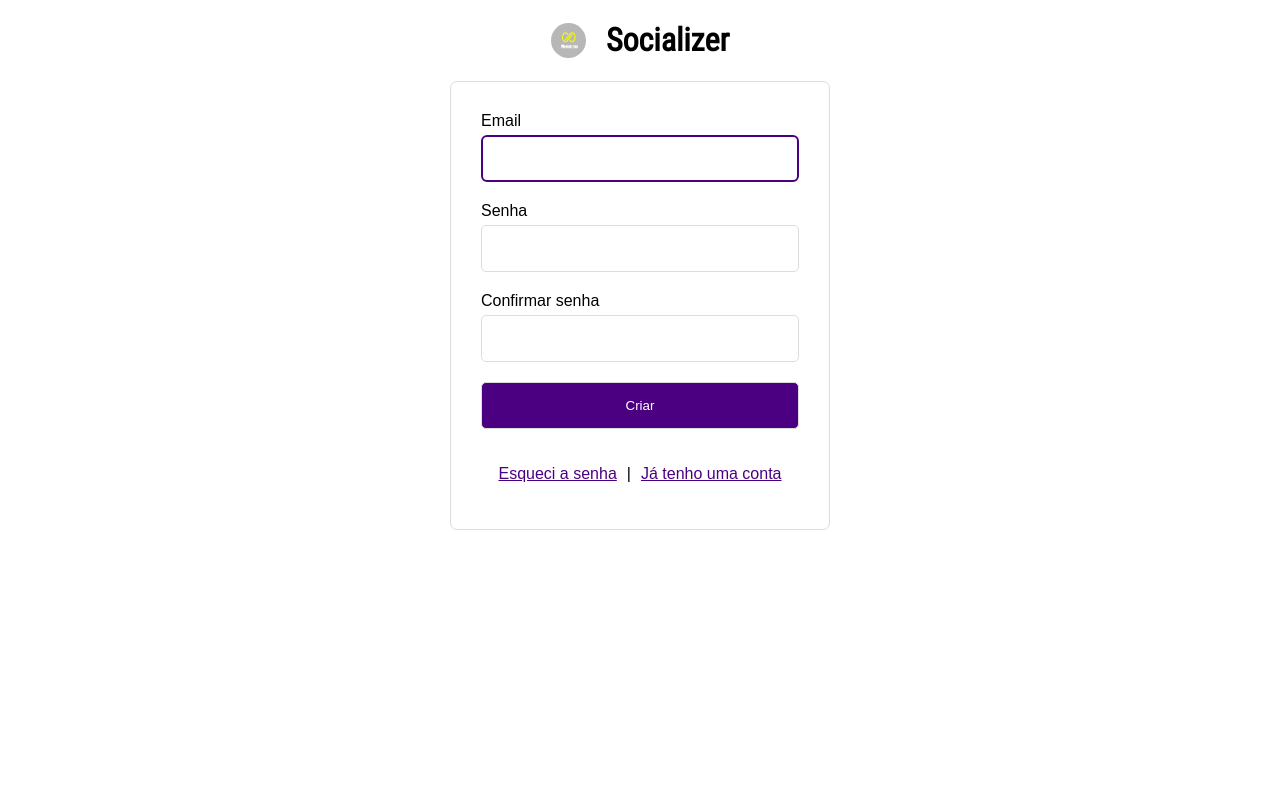
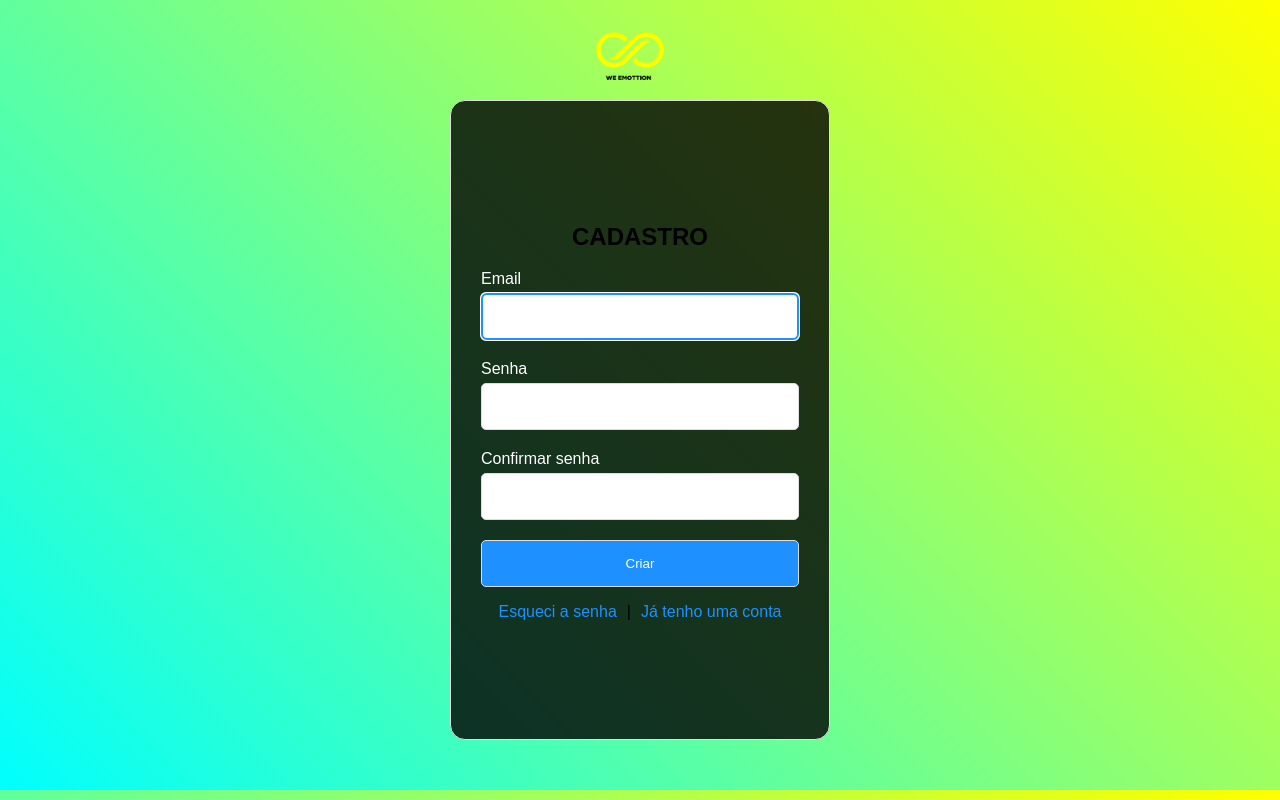
Before and after one commit to sairessy/social-network, a plain HTML site: page sign-up.html in a window 1280 px wide. Drawn offline with Linux system fonts and the light colour scheme.

Commit message:
Changing colors

```diff
--- a/css/dashboard.css
+++ b/css/dashboard.css
@@ -1,14 +1,15 @@
+body {
+  background-image: linear-gradient(45deg,cyan,yellow);
+}
+
 header {
   height: 70px;
   display: flex;
-  border-bottom-left-radius: 5px;
-  border-bottom-right-radius: 5px;
   justify-content: space-around;
   align-items: center;
   padding: 10px;
-  border-bottom: 1px solid var(--grey-color);
   position: sticky;
-  background-color: var(--light-color);
+  background-color: rgba(0, 0, 0, .8);
   top: 0;
   z-index: 2;
   box-shadow: 0 2px 6px #aaa;
@@ -113,6 +114,7 @@ section textarea {
 
 #btn-logout {
   cursor: pointer;
+  color: #fff;
 }
 
 .logo-wrap {
--- a/css/login.css
+++ b/css/login.css
@@ -1,3 +1,7 @@
+body {
+  background-image: linear-gradient(45deg,cyan,yellow);
+}
+
 form {
   display: flex;
   flex-direction: column;
@@ -6,8 +10,11 @@ form {
   min-height: 420px;
   margin: auto;
   border: 1px solid #ddd;
-  border-radius: 7px;
+  border-radius: 15px;
   padding: 30px;
+  background-color: rgba(0, 0, 0, .8);
+  min-height: 80vh;
+  margin-bottom: 50px;
 }
 
 form input {
@@ -16,6 +23,7 @@ form input {
 
 form label {
   margin-bottom: 5px;
+  color: #fff;
 }
 
 h1 {
@@ -31,6 +39,10 @@ h1 {
   margin: auto 10px;
 }
 
+form button i {
+  margin-right: 10px;
+}
+
 @media (max-width: 414px) {
   form {
     width: auto;
--- a/css/main.css
+++ b/css/main.css
@@ -1,5 +1,5 @@
 :root {
-  --primary-color: indigo;
+  --primary-color: dodgerblue;
   --light-color: #fff;
   --grey-color: #ddd;
   --color-danger: #ff0000;
@@ -12,6 +12,7 @@
 }
 
 a {
+  text-decoration: none;
   color: var(--primary-color);
 }
 
@@ -20,7 +21,7 @@ body {
   padding: 0;
 }
 
-input, textarea {
+input, textarea, button {
   padding: 15px;
   border-radius: 5px;
   border: 1px solid var(--grey-color);
@@ -46,6 +47,12 @@ input[type="submit"], button {
 
 .logo-wrap h1 {
   font-family: 'rbt';
+  color: #fff;
+  display: none;
+}
+
+h2 {
+  text-align: center;
 }
 
 .logo-wrap {
@@ -58,6 +65,6 @@ input[type="submit"], button {
 .logo-wrap img {
   margin-right: 20px;
   border-radius: 100%;
-  width: 35px;
-  height: 35px;
+  width: 100px;
+  height: 100px;
 }
--- a/css/sign-up.css
+++ b/css/sign-up.css
@@ -1,13 +1,19 @@
+body {
+  background-image: linear-gradient(45deg,cyan,yellow);
+}
+
 form {
   display: flex;
   flex-direction: column;
   justify-content: center;
   width: 380px;
-  min-height: 420px;
   margin: auto;
   border: 1px solid #ddd;
-  border-radius: 7px;
+  border-radius: 15px;
+  background-color: rgba(0, 0, 0, .8);
+  min-height: 80vh;
   padding: 30px;
+  margin-bottom: 50px;
 }
 
 form input {
@@ -16,6 +22,7 @@ form input {
 
 form label {
   margin-bottom: 5px;
+  color: #fff;
 }
 
 h1 {
@@ -31,6 +38,10 @@ h1 {
   margin: auto 10px;
 }
 
+form button i {
+  margin-right: 10px;
+}
+
 @media (max-width: 414px) {
   form {
     width: auto;
--- a/sign-up.html
+++ b/sign-up.html
@@ -4,23 +4,34 @@
     <meta charset="UTF-8" />
     <meta http-equiv="X-UA-Compatible" content="IE=edge" />
     <meta name="viewport" content="width=device-width, initial-scale=1.0" />
+    <link rel="shortcut icon" href="assets/img/logo1.png" type="image/x-icon" />
     <title>Sign Up</title>
+    <link rel="stylesheet" href="libraries/line-awesome.min.css" />
     <link rel="stylesheet" href="css/main.css" />
     <link rel="stylesheet" href="css/sign-up.css" />
   </head>
   <body>
     <div class="logo-wrap">
-      <img src="assets/img/logo1.png" width="60" height="60" alt="logo" />
-      <h1>Socializer</h1>
+      <img
+        src="assets/img/20220730_144610.png"
+        width="90"
+        height="90"
+        alt="logo"
+      />
+      <h1>Weemotion</h1>
     </div>
     <form id="form-sign-up">
+      <h2>CADASTRO</h2>
       <label for="email">Email</label>
       <input type="email" name="email" id="email" autofocus required />
       <label for="pass">Senha</label>
       <input type="password" name="pass" id="pass" required />
       <label for="c-pass">Confirmar senha</label>
       <input type="password" name="c-pass" id="c-pass" required />
-      <input type="submit" value="Criar" />
+      <button>
+        <!-- <i class="la la-spin la-circle-notch"></i> -->
+        <span>Criar</span>
+      </button>
       <p class="msg-error"></p>
       <p class="links">
         <a href="#">Esqueci a senha</a> |
```
Also changed, not shown: dashboard.html (+8 -2 lines), home.html (+1 -1 lines), index.html (+18 -4 lines), assets/img/20220730_144610.png (added), js/config.js (line endings or trailing spaces).
